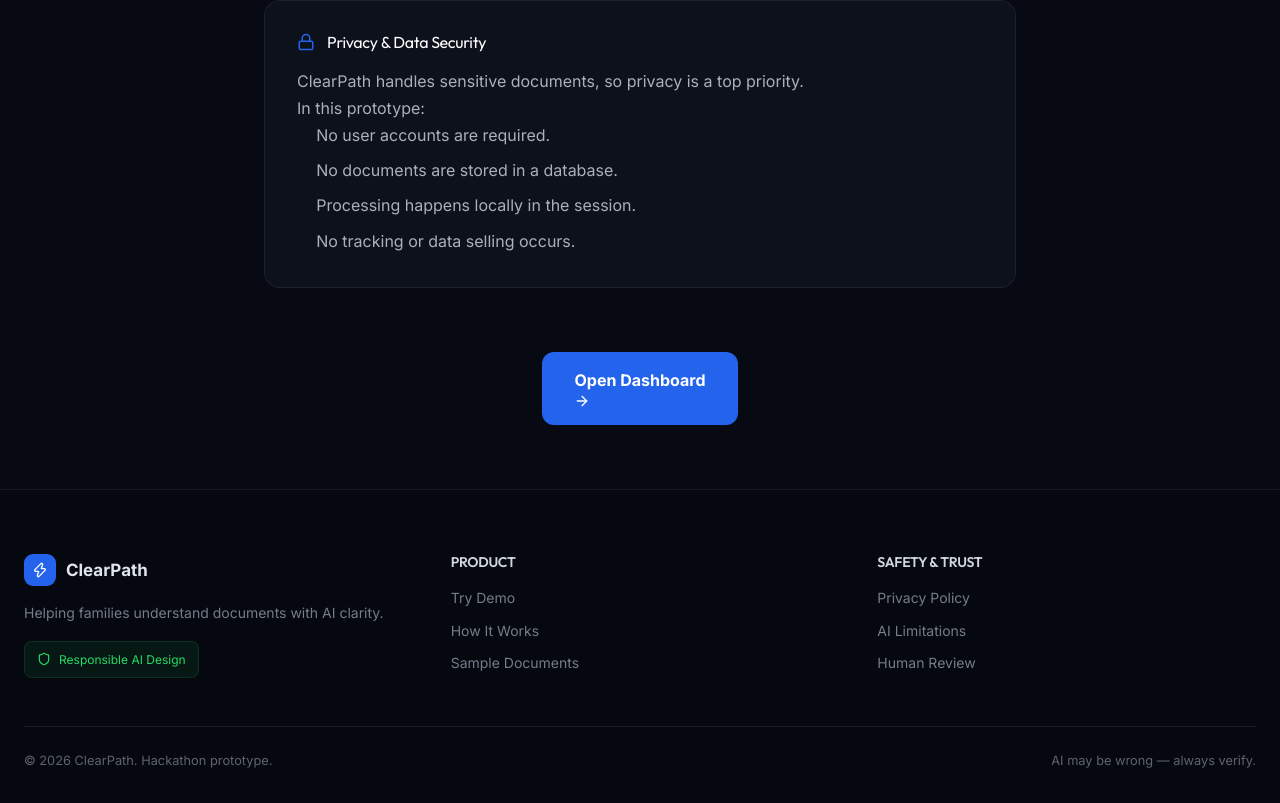
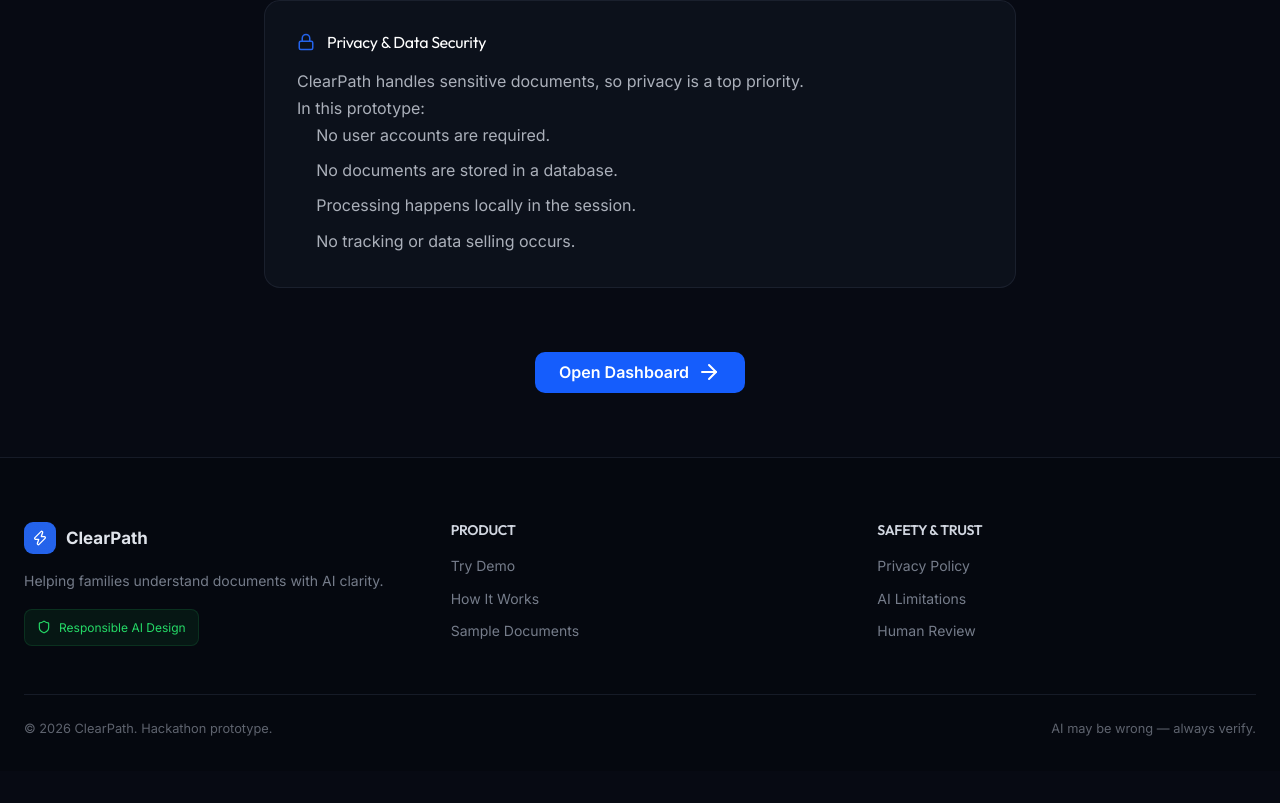
Before and after one commit to wahb-amir/clearpath, a Next.js app in the folder frontend/: page /about in a window 1280 px wide. Shown: the part 1269-2072 px from the top of the page. After the commit the page ends 2040 px from the top, so only its background shows below. Built offline with nearby package versions, Linux system fonts and the light colour scheme.

Commit message:
fixing about btn bug

```diff
--- a/frontend/src/app/(marketing)/about/page.jsx
+++ b/frontend/src/app/(marketing)/about/page.jsx
@@ -204,21 +204,14 @@ export default function AboutPage() {
 
         {/* CTA */}
         <motion.div style={{ marginTop: "4rem", textAlign: "center" }}>
+          <div className="flex justify-center items-center">
           <Link href="/app">
-            <button
-              style={{
-                padding: "1rem 2rem",
-                borderRadius: "12px",
-                background: "hsl(221, 83%, 53%)",
-                color: "white",
-                fontWeight: 700,
-                border: "none",
-                cursor: "pointer",
-              }}
-            >
-              Open Dashboard <ArrowRight size={16} />
-            </button>
+          <button className="flex gap-2 bg-blue-600 hover:bg-blue-700 px-6 py-2 rounded-[10px]
+          font-semibold duration-200 transition-all cursor-pointer">
+            Open Dashboard <ArrowRight />
+          </button>
           </Link>
+          </div>
         </motion.div>
       </div>
     </div>
```
